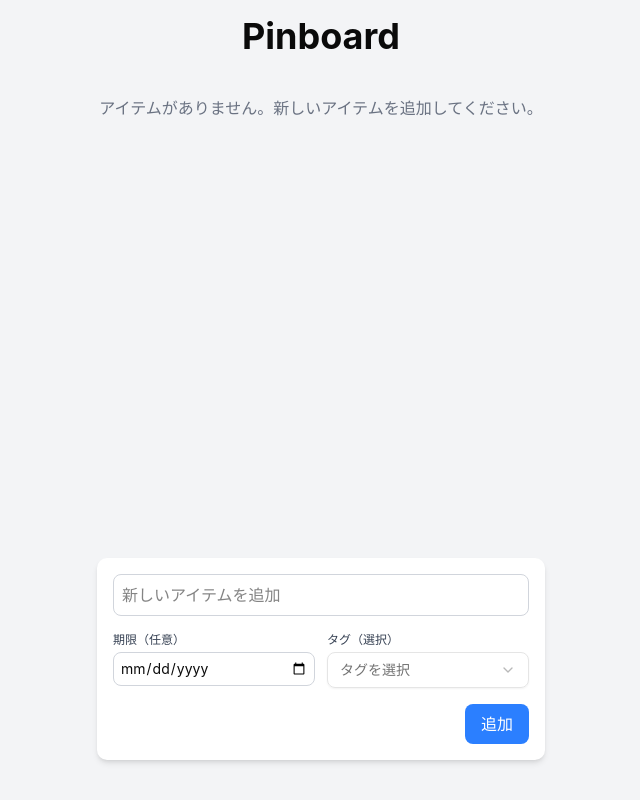
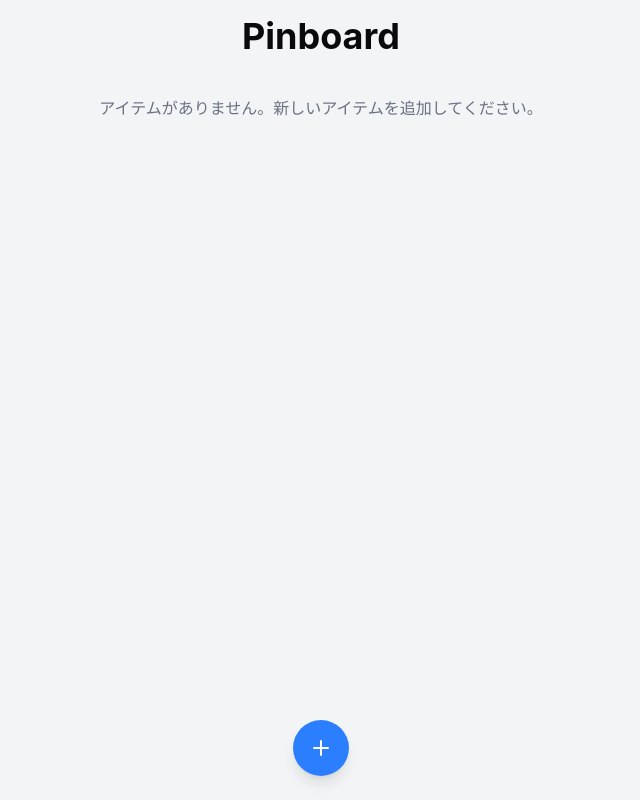
Before and after one commit to tocomi/pinboard, a React (Vite) app: page / in a window 1280 px wide. Shown: the whole page, without its empty margins (319-959 px from the left). Built offline with nearby package versions, Linux system fonts and the light colour scheme.

Commit message:
feat: フォームを開閉式に変更 (#1)

```diff
--- a/src/App.tsx
+++ b/src/App.tsx
@@ -1,16 +1,24 @@
+import { Plus } from 'lucide-react'
+import { useState } from 'react'
 import { CelebrationEffect } from './components/CelebrationEffect'
 import { CompletedItems } from './components/CompletedItems'
+import { FloatingButton } from './components/FloatingButton'
 import { ItemForm } from './components/ItemForm'
 import { ItemList } from './components/ItemList'
 import { ToggleCompletedButton } from './components/ToggleCompletedButton'
 import { PinboardProvider, usePinboard } from './context/PinboardContext'
+import { cn } from './lib/utils'
 
 function AppContent() {
   const { celebratingItemId, setCelebratingItemId } = usePinboard()
+  const [isFormOpen, setIsFormOpen] = useState(false)
+
+  const openForm = () => setIsFormOpen(true)
+  const closeForm = () => setIsFormOpen(false)
 
   return (
     <>
-      <div className="flex min-h-screen flex-col items-center bg-gray-100 p-4 pb-32">
+      <div className="flex min-h-screen flex-col items-center bg-gray-100 p-4">
         <header>
           <h1 className="mb-6 text-center font-bold text-4xl">Pinboard</h1>
         </header>
@@ -19,10 +27,28 @@ function AppContent() {
           <ToggleCompletedButton />
           <CompletedItems />
         </main>
-        <div className="fixed right-0 bottom-0 left-0 flex w-full justify-center bg-gray-100 p-4">
-          <div className="w-full max-w-md">
-            <ItemForm />
-          </div>
+      </div>
+
+      {/* フローティングボタン */}
+      <FloatingButton
+        onClick={openForm}
+        isHidden={isFormOpen}
+        label="アイテムを追加"
+      >
+        <Plus size={24} aria-hidden="true" />
+      </FloatingButton>
+
+      {/* フォームコンテナ */}
+      <div
+        className={cn(
+          'fixed inset-x-0 bottom-0 z-20 flex w-full justify-center p-4 transition-all duration-300 ease-in-out',
+          isFormOpen
+            ? 'translate-y-0 opacity-100'
+            : 'pointer-events-none translate-y-full opacity-0',
+        )}
+      >
+        <div className="w-full max-w-md">
+          <ItemForm onClose={closeForm} />
         </div>
       </div>
 
--- /dev/null
+++ b/src/components/FloatingButton.tsx
@@ -0,0 +1,32 @@
+import type { ReactNode } from 'react'
+import { cn } from '../lib/utils'
+
+interface FloatingButtonProps {
+  onClick: () => void
+  isHidden?: boolean
+  children: ReactNode
+  label: string
+}
+
+export function FloatingButton({
+  onClick,
+  isHidden = false,
+  children,
+  label,
+}: FloatingButtonProps) {
+  return (
+    <button
+      type="button"
+      onClick={onClick}
+      className={cn(
+        '-translate-x-1/2 fixed bottom-6 left-1/2 z-10 flex h-14 w-14 items-center justify-center',
+        'rounded-full bg-blue-500 text-white shadow-lg transition-all hover:bg-blue-600',
+        'cursor-pointer focus:outline-none',
+        isHidden ? 'scale-0' : 'scale-100',
+      )}
+      aria-label={label}
+    >
+      {children}
+    </button>
+  )
+}
--- a/src/components/ItemForm.tsx
+++ b/src/components/ItemForm.tsx
@@ -5,13 +5,19 @@ import {
   SelectTrigger,
   SelectValue,
 } from '@/components/ui/select'
+import { X } from 'lucide-react'
 import { useState } from 'react'
 import { usePinboard } from '../context/PinboardContext'
+import { cn } from '../lib/utils'
 
 // タグのプリセット
 const TAG_PRESETS = ['ToDo', 'やりたい', '目標']
 
-export function ItemForm() {
+interface ItemFormProps {
+  onClose?: () => void
+}
+
+export function ItemForm({ onClose }: ItemFormProps) {
   const { addItem } = usePinboard()
   const [title, setTitle] = useState('')
   const [deadline, setDeadline] = useState<string>('')
@@ -36,8 +42,22 @@ export function ItemForm() {
   return (
     <form
       onSubmit={handleSubmit}
-      className="mb-6 w-full max-w-md rounded-lg bg-white p-4 shadow-md"
+      className="relative mb-6 w-full max-w-md rounded-lg bg-white p-4 pt-10 shadow-md"
     >
+      {onClose && (
+        <button
+          type="button"
+          onClick={onClose}
+          className={cn(
+            'absolute top-1 right-3 flex h-8 w-8 items-center justify-center',
+            'rounded-full text-gray-500 transition-colors hover:bg-gray-100 hover:text-gray-700',
+            'cursor-pointer focus:outline-none',
+          )}
+          aria-label="フォームを閉じる"
+        >
+          <X size={18} aria-hidden="true" />
+        </button>
+      )}
       <div className="mb-4">
         <input
           type="text"
@@ -97,7 +117,7 @@ export function ItemForm() {
       <div className="flex justify-end">
         <button
           type="submit"
-          className="rounded-md bg-blue-500 px-4 py-2 text-white hover:bg-blue-600 focus:outline-none"
+          className="cursor-pointer rounded-md bg-blue-500 px-4 py-2 text-white hover:bg-blue-600 focus:outline-none"
         >
           追加
         </button>
--- a/src/components/LongPressButton.tsx
+++ b/src/components/LongPressButton.tsx
@@ -75,7 +75,7 @@ export function LongPressButton({
   return (
     <button
       type="button"
-      className={`relative h-8 w-8 rounded-full ${colorClasses[color].bg} ${colorClasses[color].text} ${colorClasses[color].hover}`}
+      className={`relative h-8 w-8 cursor-pointer rounded-full ${colorClasses[color].bg} ${colorClasses[color].text} ${colorClasses[color].hover}`}
       onMouseDown={handleLongPressStart}
       onMouseUp={handleLongPressEnd}
       onMouseLeave={handleLongPressEnd}
```
Also changed, not shown: 1 other file (tests, documents, lock files or other folders).
